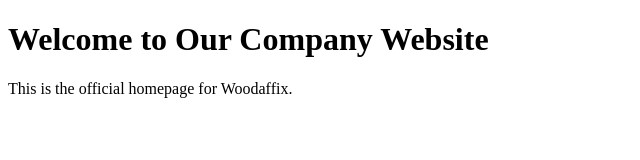
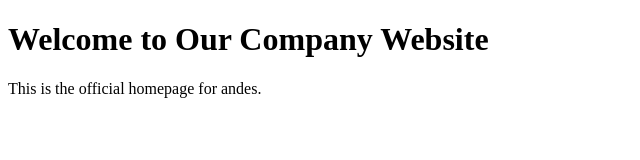
Before and after one commit to alvaroortizs/Website, a plain HTML site: page index.html in a window 1280 px wide. Shown: the full height of the page, 0-640 px from the left. Drawn offline with Linux system fonts and the light colour scheme.

Commit message:
Update index.html

```diff
--- a/index.html
+++ b/index.html
@@ -6,6 +6,6 @@
   </head>
   <body>
     <h1>Welcome to Our Company Website</h1>
-    <p>This is the official homepage for Woodaffix.</p>
+    <p>This is the official homepage for andes.</p>
   </body>
 </html>
```
